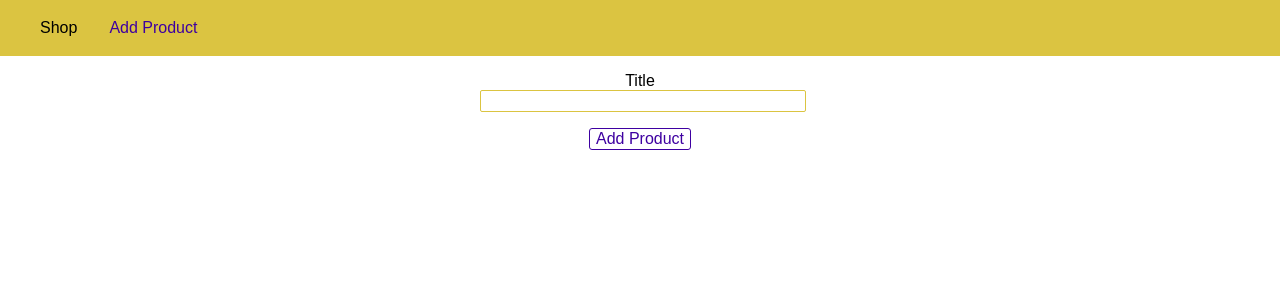
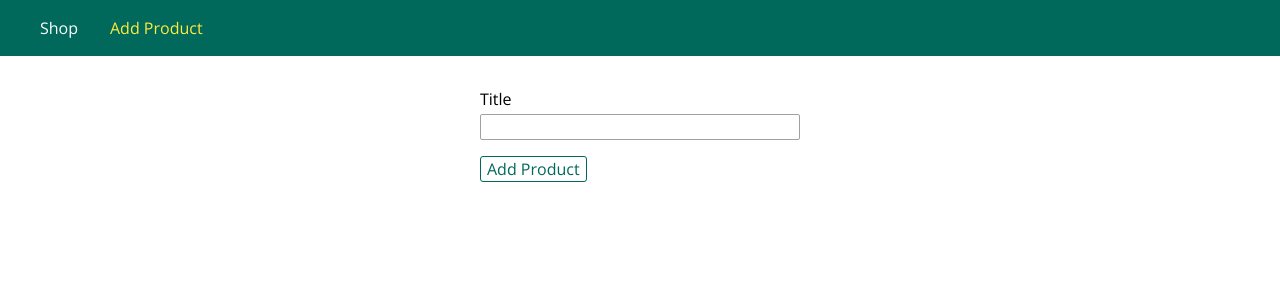
Before and after one commit to julianpoma/nodejs-tinker, a Node server app: page /admin/products in a window 1280 px wide; the page is wider, and only the part inside the window is pictured. Shown: the top 300 px of that part. Run offline with Node 20, Linux system fonts and the light colour scheme.

Commit message:
New Styles

```diff
--- /dev/null
+++ b/public/css/forms.css
@@ -0,0 +1,20 @@
+.form-control {
+    margin: 1rem 0;
+}
+
+.form-control label,
+.form-control input {
+    display: block;
+    width: 100%;
+    margin-bottom: 0.25rem;
+}
+
+.form-control input {
+    border: 1px solid #a1a1a1;
+    font: inherit;
+    border-radius: 2px;
+}
+
+.form-control input:focus {
+    outline-color: #00695c;
+}
--- a/public/css/main.css
+++ b/public/css/main.css
@@ -1,19 +1,24 @@
+@import url('https://fonts.googleapis.com/css?family=Open+Sans:400,700');
+
+* {
+  box-sizing: border-box;
+}
+
 body {
   padding: 0;
   margin: 0;
-    font-family: sans-serif;
+  font-family: 'Open Sans', sans-serif;
 }
 
 main {
-    width: 1000px;
+  padding: 1rem;
   margin: auto;
-    text-align: center;
 }
 
 .main-header {
   width: 100%;
   height: 3.5rem;
-    background-color: #dbc441;
+  background-color: #00695c;
   padding: 0 1.5rem;
 }
 
@@ -37,11 +42,67 @@ main {
 
 .main-header__item a {
   text-decoration: none;
-    color: black;
+  color: white;
 }
 
 .main-header__item a:hover,
 .main-header__item a:active,
 .main-header__item a.active {
-    color: #3e00a1;
+  color: #ffeb3b;
 }
+
+.grid {
+  display: flex;
+  flex-wrap: wrap;
+  justify-content: space-around;
+  align-items: stretch;
+}
+
+.card {
+  box-shadow: 0 2px 8px rgba(0, 0, 0, 0.26);
+}
+
+.card__header,
+.card__content {
+  padding: 1rem;
+}
+
+.card__header h1,
+.card__content h1,
+.card__content h2,
+.card__content p {
+  margin: 0;
+}
+
+.card__image {
+  width: 100%;
+}
+
+.card__image img {
+  width: 100%;
+}
+
+.card__actions {
+    padding: 1rem;
+    text-align: center;
+}
+
+.card__actions button,
+.card__actions a {
+    margin: 0 0.25rem;
+}
+
+.btn {
+  font: inherit;
+  border: 1px solid #00695c;
+  color: #00695c;
+  background: white;
+  border-radius: 3px;
+  cursor: pointer;
+}
+
+.btn:hover,
+.btn:active {
+  background-color: #00695c;
+  color: white;
+}
--- a/public/css/product.css
+++ b/public/css/product.css
@@ -4,33 +4,22 @@
     margin: auto;
 }
 
-.form-control {
-    margin: 1rem 0;
+.product-item {
+    width: 20rem;
+    max-width: 95%;
 }
 
-.form-control label,
-.form-control input {
-    display: block;
-    width: 100%;
+.product__title {
+    font-size: 1.2rem;
+    text-align: center;
 }
 
-.form-control input {
-    border: 1px solid #dbc441;
-    font: inherit;
-    border-radius: 2px;
+.product__price {
+    text-align: center;
+    color: #4d4d4d;
+    margin-bottom: 0.5rem;
 }
 
-button {
-    font: inherit;
-    border: 1px solid #3e00a1;
-    color: #3e00a1;
-    background: white;
-    border-radius: 3px;
-    cursor: pointer;
+.product__description {
+    text-align: center;
 }
-
-button:hover,
-button:active {
-    background-color: #3e00a1;
-    color: white;
-}
--- a/views/errors/404.html
+++ b/views/errors/404.html
@@ -5,7 +5,7 @@
     <meta charset="UTF-8">
     <meta name="viewport" content="width=device-width, initial-scale=1.0">
     <meta http-equiv="X-UA-Compatible" content="ie=edge">
-    <title>Nodeshopee | 404</title>
+    <title>Page Not Found</title>
     <link rel="stylesheet" href="/css/main.css">
 </head>
 
@@ -14,7 +14,7 @@
         <nav class="main-header__nav">
             <ul class="main-header__item-list">
                 <li class="main-header__item"><a class="active" href="/">Shop</a></li>
-                <li class="main-header__item"><a href="/admin/products">Add Product</a></li>
+                <li class="main-header__item"><a href="/admin/add-product">Add Product</a></li>
             </ul>
         </nav>
     </header>
--- a/views/products/create.html
+++ b/views/products/create.html
@@ -5,8 +5,9 @@
     <meta charset="UTF-8">
     <meta name="viewport" content="width=device-width, initial-scale=1.0">
     <meta http-equiv="X-UA-Compatible" content="ie=edge">
-    <title>Nodeshopee</title>
+    <title>Add Product</title>
     <link rel="stylesheet" href="/css/main.css">
+    <link rel="stylesheet" href="/css/forms.css">
     <link rel="stylesheet" href="/css/product.css">
 </head>
 
@@ -27,7 +28,7 @@
                 <input type="text" name="title" id="title">
             </div>
 
-            <button type="submit">Add Product</button>
+            <button class="btn" type="submit">Add Product</button>
         </form>
     </main>
 </body>
```
Also changed, not shown: routes/products.js (+3 -5 lines), views/shop.html (+21 -3 lines). Lines whose indentation alone changed are shown as unchanged.
